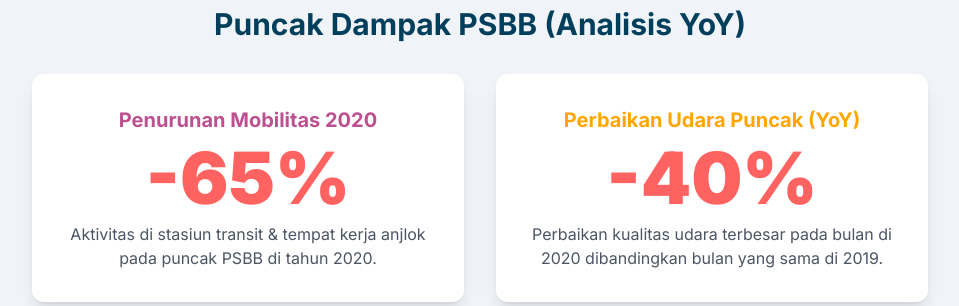
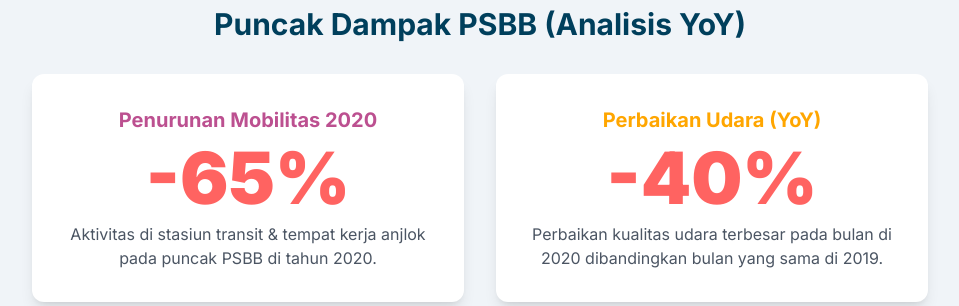
Before and after one commit to ucupxlsx/DA2_TB2, a Flask app: page / in a window 1280 px wide. Shown: the part 1032-1338 px from the top of the page, without its empty margins (160-1119 px from the left). Run offline with Flask 3, Linux system fonts and the light colour scheme; some libraries are stand-ins or nearby versions.

Commit message:
change wording

```diff
--- a/templates/index.html
+++ b/templates/index.html
@@ -43,7 +43,7 @@
                     <p class="mt-2 text-gray-600">Aktivitas di stasiun transit & tempat kerja anjlok pada puncak PSBB di tahun 2020.</p>
                 </div>
                 <div class="bg-white p-8 rounded-xl shadow-lg text-center">
-                    <h3 class="text-xl font-bold text-[#ffa600] mb-2">Perbaikan Udara Puncak (YoY)</h3>
+                    <h3 class="text-xl font-bold text-[#ffa600] mb-2">Perbaikan Udara (YoY)</h3>
                     <p class="text-5xl md:text-7xl font-black kpi-value">{{ chart_data.kpi_yoy_pollution }}%</p>
                     <p class="mt-2 text-gray-600">Perbaikan kualitas udara terbesar pada bulan di 2020 dibandingkan bulan yang sama di 2019.</p>
                 </div>
```
